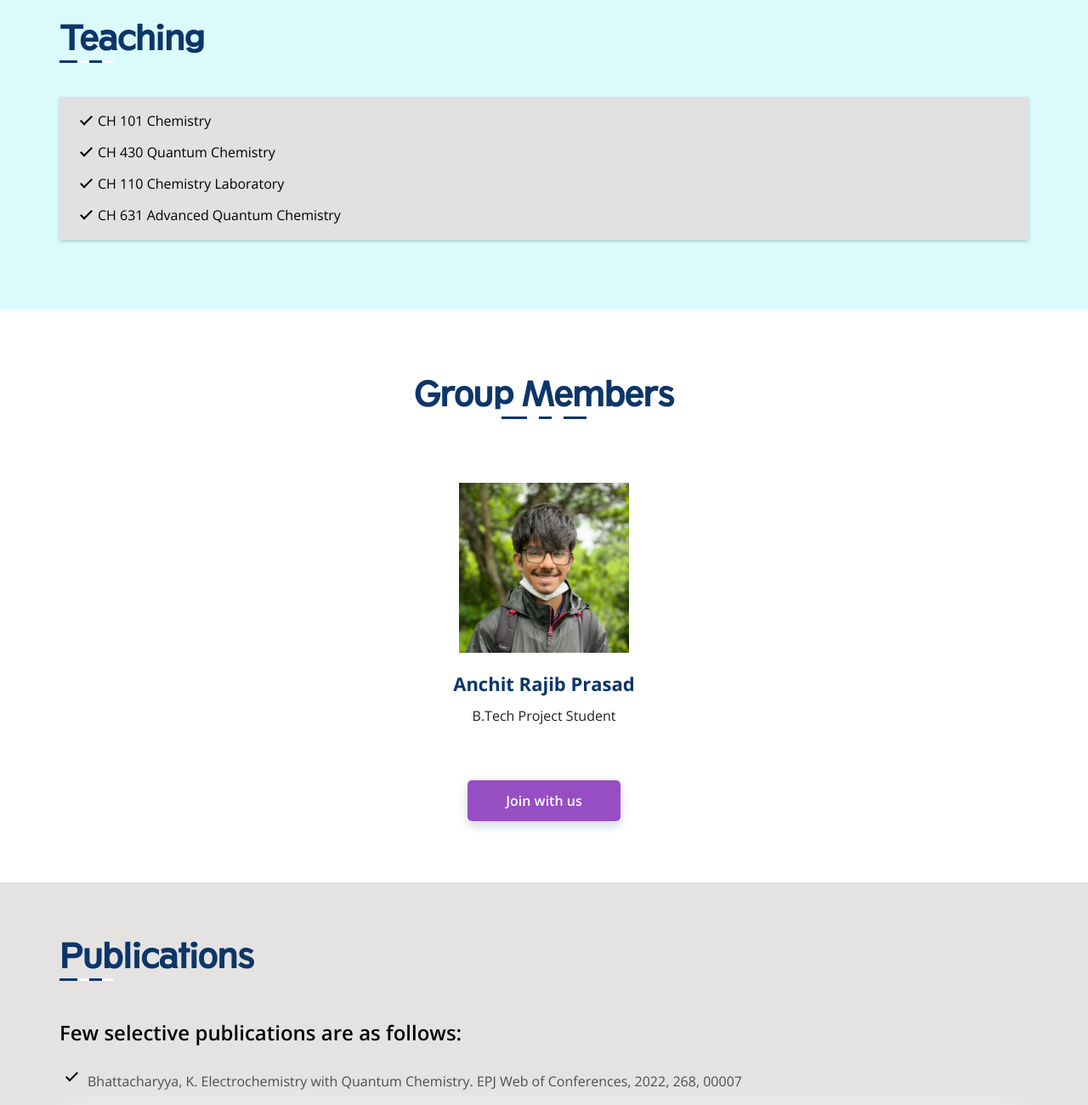
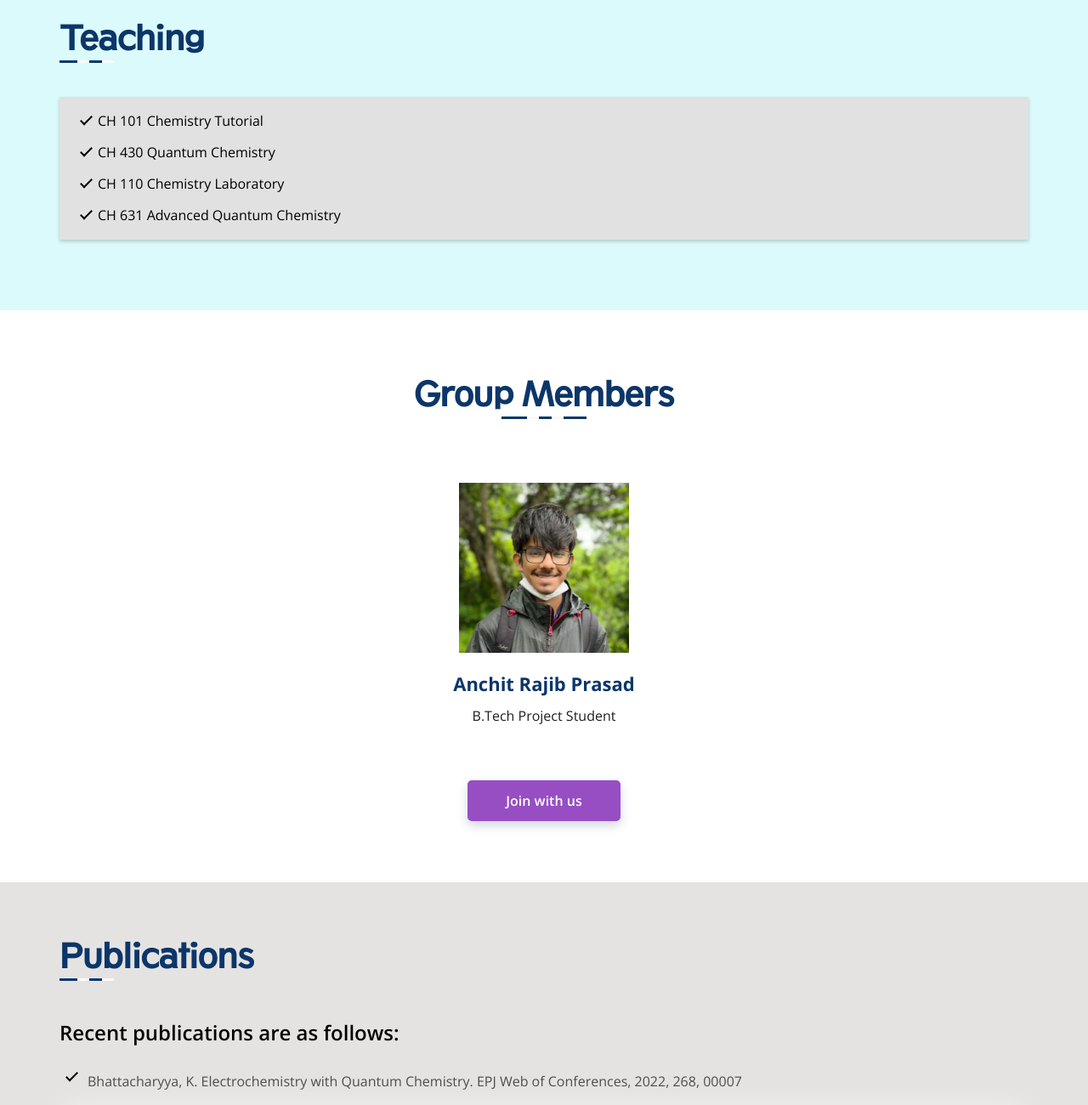
Before and after one commit to qckb/website, a plain HTML site: page index.html in a window 1280 px wide. Shown: the part 2140-3440 px from the top of the page at 85% size. Drawn offline with nearby package versions, Linux system fonts and the light colour scheme.

Commit message:
index.html

```diff
--- a/index.html
+++ b/index.html
@@ -327,7 +327,7 @@
                         <h3>Teaching <span class="line-fill"></span></h3>
 
                         <div class="item-box" data-aos="fade-up" data-aos-duration="4000">
-                            <p>CH 101 Chemistry</p>
+                            <p>CH 101 Chemistry Tutorial</p>
                             <p>CH 430 Quantum Chemistry</p>
                             <p>CH 110 Chemistry Laboratory</p>
                             <p>CH 631 Advanced Quantum Chemistry</p>
@@ -386,7 +386,7 @@
 
             <div class="text-bd">
 
-                <h4>Few selective publications are as follows:</h4>
+                <h4>Recent publications are as follows:</h4>
 
                 <div class="text-list">
 
```
